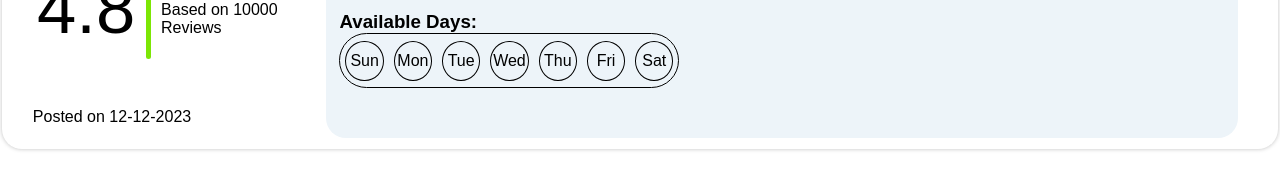
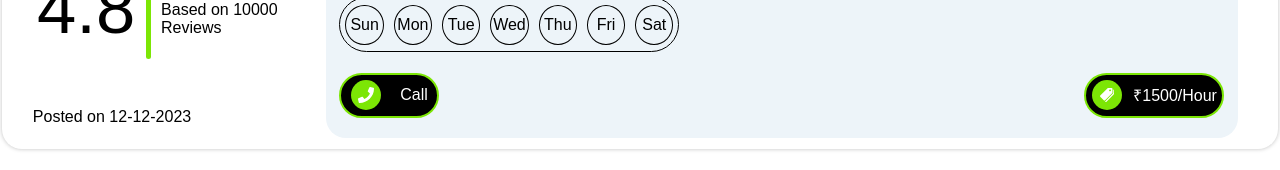
Before and after one commit to yusuf0205/AskIT, a React (Create React App) app in the folder askit/: page / in a window 1280 px wide. Shown: the part 561-731 px from the top of the page. Built offline with nearby package versions, Linux system fonts and the light colour scheme; the HTML template or start-up script is replaced by a standard one.

Commit message:
90% done

```diff
--- a/askit/src/Component/Profile/profile.css
+++ b/askit/src/Component/Profile/profile.css
@@ -224,3 +224,58 @@
   margin: 5px;
   border: 1px solid #000000;
 }
+
+.special2 {
+  display: flex;
+  justify-content: flex-start;
+  align-items: center;
+  width: 885px;
+  height: 50px;
+}
+
+.call{
+  display: flex;
+  justify-content: space-around;
+  align-items: center;
+  width: 100px;
+  height: 45px;
+  background: black;
+  border-radius: 36px;
+  color: white;
+  border: #7ce605 solid 2px;
+  cursor: pointer;
+}
+
+.callsym{
+  display: flex;
+  justify-content: center;
+  align-items: center;
+  width: 30px;
+  height: 30px;
+  border-radius: 50%;
+  background: #7CE605;
+}
+
+.price{
+  margin-left: auto;
+  display: flex;
+  justify-content: space-around;
+  align-items: center;
+  width: 140px;
+  height: 45px;
+  background: black;
+  border-radius: 36px;
+  color: white;
+  border: #7ce605 solid 2px;
+  cursor: pointer;
+}
+
+.pricesym{
+  display: flex;
+  justify-content: center;
+  align-items: center;
+  width: 30px;
+  height: 30px;
+  border-radius: 50%;
+  background: #7CE605;
+}
--- a/askit/src/Component/Profile/profile.jsx
+++ b/askit/src/Component/Profile/profile.jsx
@@ -1,17 +1,19 @@
 import React from "react";
 import "./profile.css";
 // import profile from "../../Assets/profile.jpg";
+import { FaPhone } from "react-icons/fa";
 import { IoMdArrowRoundBack } from "react-icons/io";
 import { BsThreeDots } from "react-icons/bs";
 import { MdVerified } from "react-icons/md";
 import { FaStar } from "react-icons/fa";
 import { CiStar } from "react-icons/ci";
+import { IoIosPricetags } from "react-icons/io";
 
 const Profile = () => {
   const data = {
     name: "Kathir",
     about:
-      'Lorem ipsum dolor sit amet consectetur adipisicing elit. Perspiciatis vel asperiores numquam. Accusamus ad suscipit est culpa animi modi eos atque molestias fugiat libero, nihil minus et in rerum sequi aliquid dignissimos officiis doloribus quod accusantium explicabo vel eum odit ut. Molestias a porro dicta similique nostrum ipsa atque temporibus eaque vero ex. In ullam porro necessitatibus ut ipsum reprehenderit suscipit dolor vitae praesentium nam fugiat nesciunt, architecto quibusdam voluptate qui harum vero sit, molestiae consequatur, pariatur similique deserunt id cupiditate. Unde modi ipsam omnis maiores maxime sint assumenda distinctio suscipit inventore alias quas incidunt et, natus animi neque facere! Incidunt nisi deleniti inventore et officia tenetur voluptates eaque, blanditiis dicta quam amet, hic dignissimos quidem sunt. Unde, necessitatibus ratione dolorem voluptatibus commodi veritatis tempore eligendi tenetur? Magnam architecto a, iusto rerum tempore cumque nulla, illum dicta tempora ratione earum culpa reprehenderit, harum eum veritatis porro similique commodi et quos nobis. Quae cumque blanditiis consectetur repellat labore, maiores eligendi veniam nisi vitae esse officia sequi ipsa quod minus voluptates repellendus id. Unde nesciunt officia iure harum similique. Perferendis nihil autem iste architecto tempora. Ratione ab voluptas recusandae quaerat rerum consequatur corporis velit. Ipsa, magnam quidem ducimus cum laudantium atque esse.',
+      "Lorem ipsum dolor sit amet consectetur adipisicing elit. Perspiciatis vel asperiores numquam. Accusamus ad suscipit est culpa animi modi eos atque molestias fugiat libero, nihil minus et in rerum sequi aliquid dignissimos officiis doloribus quod accusantium explicabo vel eum odit ut. Molestias a porro dicta similique nostrum ipsa atque temporibus eaque vero ex. In ullam porro necessitatibus ut ipsum reprehenderit suscipit dolor vitae praesentium nam fugiat nesciunt, architecto quibusdam voluptate qui harum vero sit, molestiae consequatur, pariatur similique deserunt id cupiditate. Unde modi ipsam omnis maiores maxime sint assumenda distinctio suscipit inventore alias quas incidunt et, natus animi neque facere! Incidunt nisi deleniti inventore et officia tenetur voluptates eaque, blanditiis dicta quam amet, hic dignissimos quidem sunt. Unde, necessitatibus ratione dolorem voluptatibus commodi veritatis tempore eligendi tenetur? Magnam architecto a, iusto rerum tempore cumque nulla, illum dicta tempora ratione earum culpa reprehenderit, harum eum veritatis porro similique commodi et quos nobis. Quae cumque blanditiis consectetur repellat labore, maiores eligendi veniam nisi vitae esse officia sequi ipsa quod minus voluptates repellendus id. Unde nesciunt officia iure harum similique. ",
     profession: "Carpenter",
     experience: "5 years",
     servicesoffered:
@@ -102,6 +104,21 @@ const Profile = () => {
                   <div className="day">Sat</div>
                 </div>
               </div>
+              <br />
+              <div className="special2">
+                <div className="call">
+                  <div className="callsym">
+                    <FaPhone />
+                  </div>
+                  <p>Call</p>
+                </div>
+                <dic className="price">
+                  <div className="pricesym">
+                    <IoIosPricetags />
+                  </div>
+                  <p>{data.price}</p>
+                </dic>
+              </div>
             </div>
           </div>
         </div>
```
Lines whose indentation alone changed are shown as unchanged.
